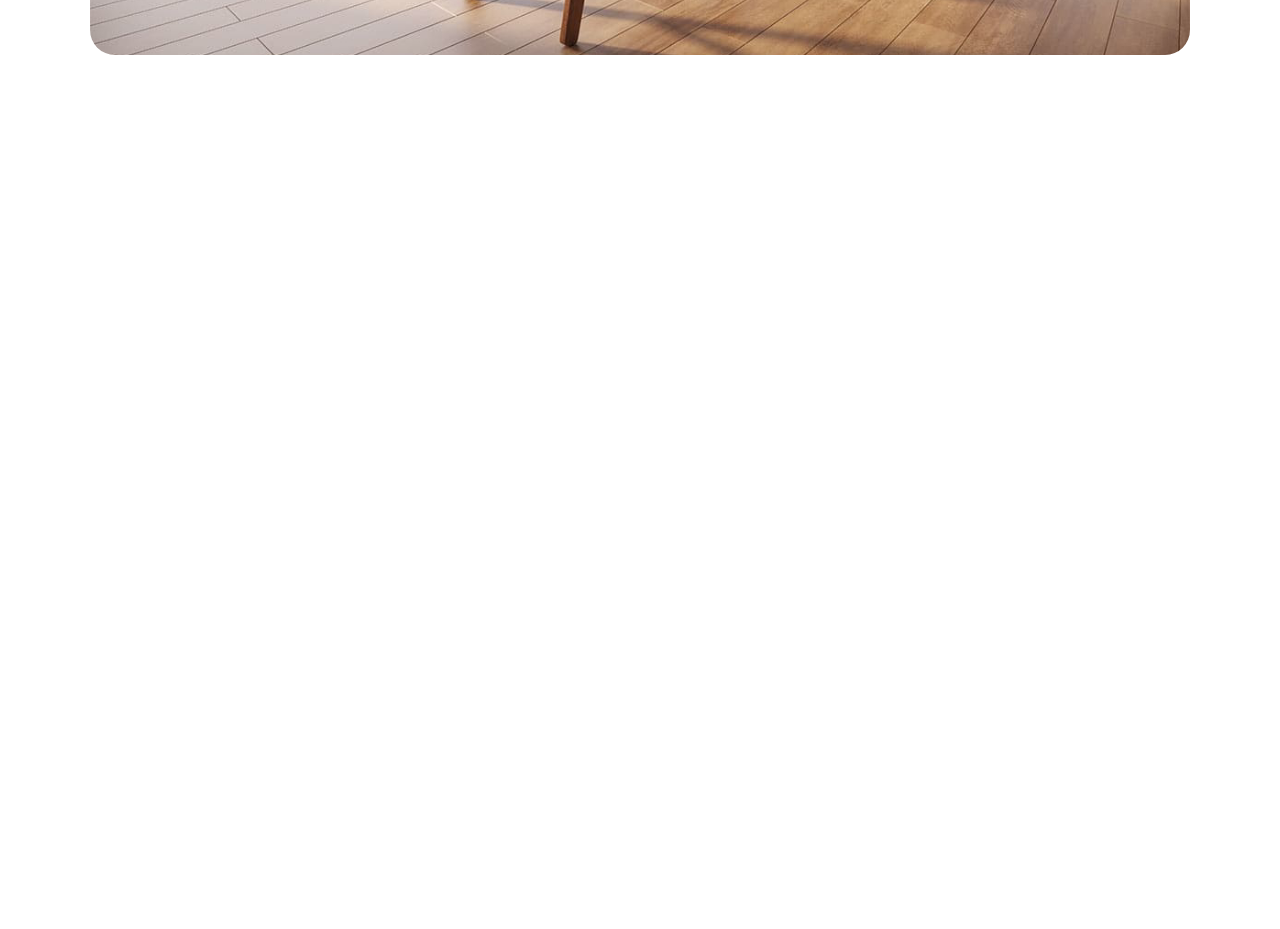
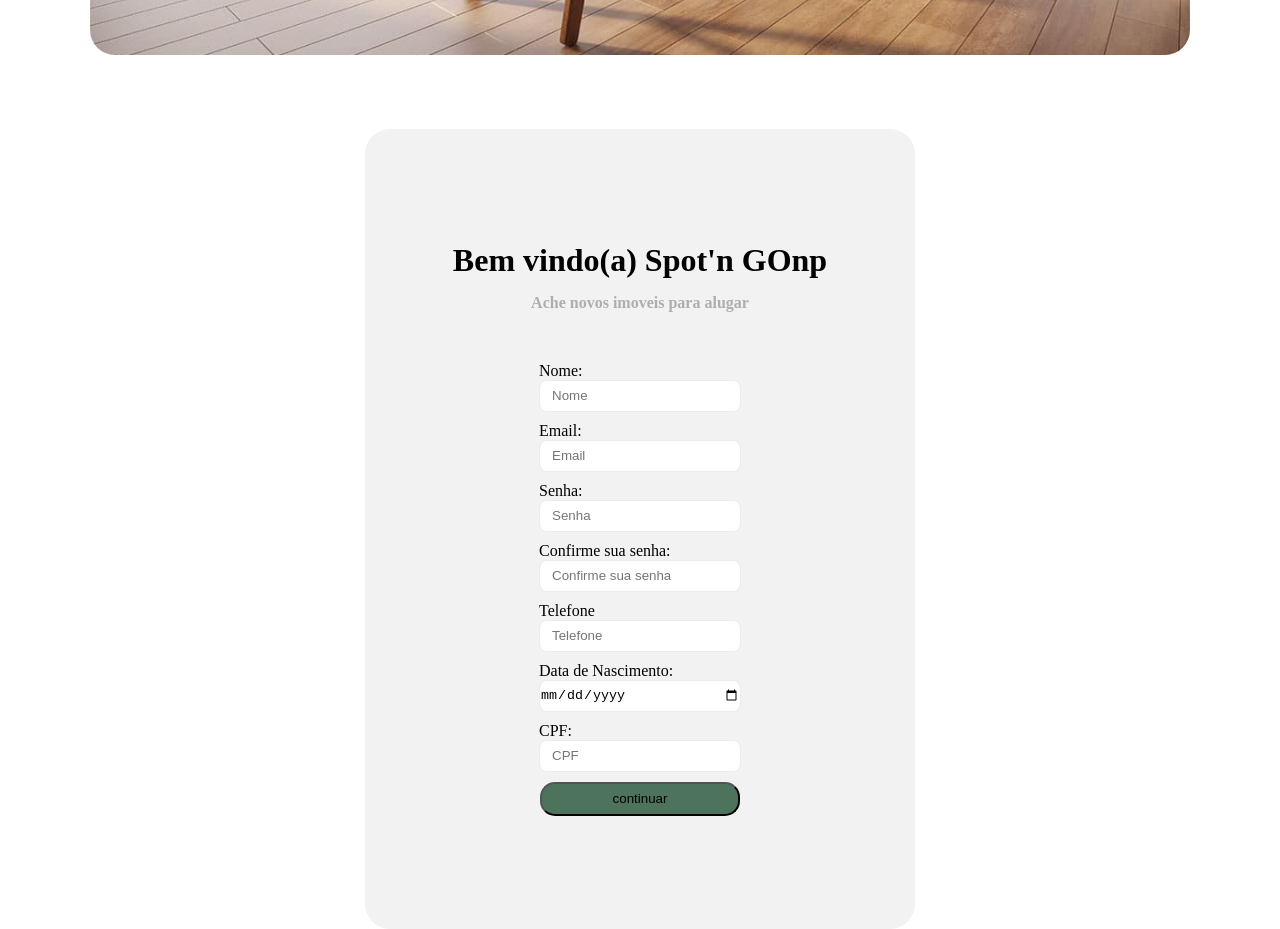
Before and after one commit to Hackathon-spotngo-2024/HackathonIFC2024-frontend, a Vue app: page / in a window 1280 px wide. Shown: the part 640-1569 px from the top of the page. Before the commit the page ends 800 px from the top, so only its background shows below. Built offline with nearby package versions, Linux system fonts and the light colour scheme.

Commit message:
feat#8: criar form login

```diff
--- a/src/App.vue
+++ b/src/App.vue
@@ -1,11 +1,13 @@
 <script setup>
 import BannerComponent from './components/BannerComponent.vue';
 import NavbarComponent from './components/NavbarComponent.vue';
+import LoginComponent from './components/LoginComponent.vue';
 </script>
 
 <template>
   <NavbarComponent/>
   <BannerComponent/>
+  <LoginComponent/>
 </template>
 
 <style scoped>
--- /dev/null
+++ b/src/components/LoginComponent.vue
@@ -0,0 +1,124 @@
+<script setup>
+import { reactive, ref, computed, defineEmits, defineProps } from 'vue'
+defineProps(['title'])
+
+const user = reactive({
+    name: '',
+    email: '',
+    senha: '',
+    confirmarSenha: '',
+    telefone: '',
+    dataDeNascimento: '',
+    cpf: ''
+})
+
+</script>
+
+<template>
+    <div class="form-container">
+        <div class="title-container">
+            <h1 class="title">Bem vindo(a) Spot'n GOnp</h1>
+            <h4 class="sub-title">Ache novos imoveis para alugar</h4>
+            <h1 class="title" id="dynamic-title">{{ title }}</h1>
+        </div>
+
+        <div class="form-item">
+            <label for="name">Nome:</label>
+            <input type="text" name="name" id="name" v-model="user.name" placeholder="Nome" />
+        </div>
+
+        <div class="form-item" id="email-area">
+            <label for="email">Email:</label>
+            <input type="email" name="name" id="email" v-model="user.email" placeholder="Email" />
+        </div>
+
+        <div class="form-item">
+            <label for="senha">Senha:</label>
+            <input type="senha" name="senha" id="senha" v-model="user.senha" placeholder="Senha" />
+        </div>
+
+        <div class="form-item" id="confirmarSenha">
+            <label for="conirmar-senha">Confirme sua senha:</label>
+            <input type="password" name="confirmarSenha" id="confirmaSenha" v-model="user.confirmarSenha"
+                placeholder="Confirme sua senha" />
+        </div>
+
+
+        <div class="form-item">
+            <label for="telefone">Telefone</label>
+            <input type="text" name="telefone" id="telefone" v-model="user.telefone" placeholder="Telefone" />
+        </div>
+
+        <div class="form-item" id="dataDeNascimento">
+            <label for="dataNascimento">Data de Nascimento:</label>
+            <input type="date" name="dataDeNascimento" id="dataDeNascimento" v-model="user.dataDeNascimento" />
+        </div>
+
+        <div class="form-item" id="cpf">
+            <label for="cpf">CPF:</label>
+            <input type="number" name="cpf" id="cpf" v-model="user.cpf" placeholder="CPF">
+        </div>
+        <button> continuar</button>
+
+    </div>
+
+
+</template>
+
+<style scoped>
+input::placeholder{
+    padding: 12px;
+}
+button {
+    height: 34px;
+    width: 200px;
+    border-radius:15px;
+    background-color: var(--cor-principal);
+}
+
+.form-container {
+    display: flex;
+    justify-content: center;
+    align-items: center;
+    flex-direction: column;
+    width: 550px;
+    height: 800px;
+    border-radius: 25px;
+    background-color: #f2f2f2;
+    margin: auto;
+    gap: 10px;
+}
+
+.form {
+    display: grid;
+    margin: 50px 20px 50px 20px;
+    gap: 10px 0;
+}
+
+.form-item {
+    display: grid;
+    grid-auto-columns: auto;
+}
+
+
+input {
+    width: 200px;
+    height: 30px;
+    border-radius: 8px;
+    border-color: rgba(235, 235, 235, 1);
+    border-style: solid;
+    border-width: 1px;
+    background-color:rgba(235, 235, 235, 1)#f2f2f2;
+}
+
+.title-container {
+    margin-bottom: 40px;
+    font-weight: bold;
+}
+
+.sub-title {
+    color: #aeaeae;
+    text-align: center;
+    margin-top: 15px;
+}
+</style>
--- a/src/main.js
+++ b/src/main.js
@@ -5,10 +5,12 @@ import App from './App.vue'
 import router from './router'
 import NavbarComponent from './components/NavbarComponent.vue';
 import BannerComponent from './components/BannerComponent.vue';
+import LoginComponent from './components/LoginComponent.vue';
 
 const app = createApp(App)
 app.component('NavbarComponent', NavbarComponent)
 app.component('BannerComponent', BannerComponent)
+app.component('LoginComponent', LoginComponent)
 
 app.use(router)
 
```
